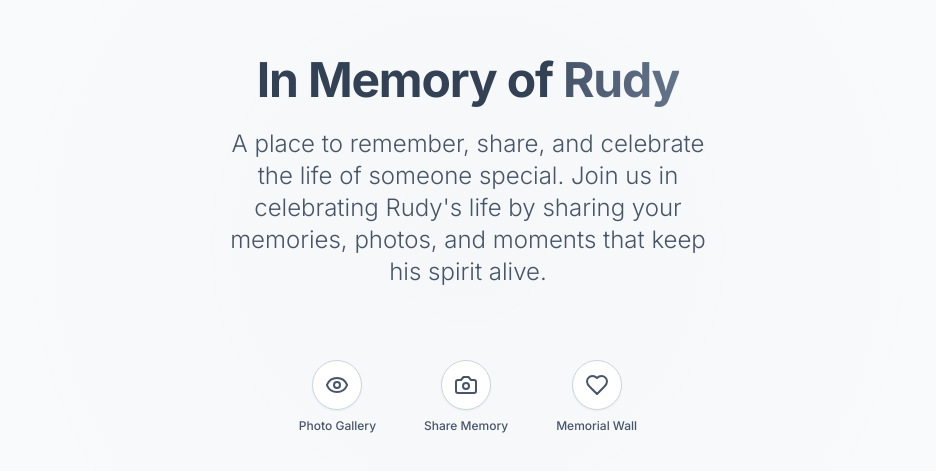
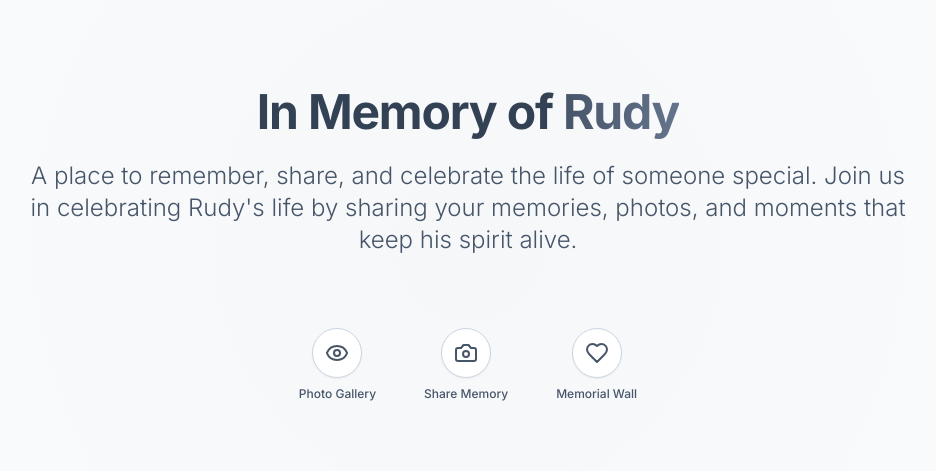
Before and after one commit to mun1ch/rudy-memorial, a Next.js app: page / in a window 1280 px wide. Shown: the part 155-626 px from the top of the page, without its empty margins (172-1108 px from the left). Built offline with nearby package versions, Linux system fonts and the light colour scheme.

Commit message:
Much much better on mobile

```diff
--- a/app/page.tsx
+++ b/app/page.tsx
@@ -10,19 +10,23 @@ export default function HomePage() {
       <div className="absolute inset-0 bg-[radial-gradient(circle_at_50%_50%,rgba(0,0,0,0.01)_0%,transparent_70%)]"></div>
 
       {/* Main content container with proper margins */}
-      <div className="relative z-10 text-center max-w-lg mx-auto">
+      <div className="relative z-10 text-center">
         {/* Hero Title - Single line, properly sized */}
-        <h1 className="text-3xl sm:text-4xl md:text-5xl font-bold text-foreground mb-6 leading-tight tracking-tight whitespace-nowrap">
+        <div className="max-w-lg mx-auto mb-6">
+          <h1 className="text-3xl sm:text-4xl md:text-5xl font-bold text-foreground leading-tight tracking-tight whitespace-nowrap">
             In Memory of{" "}
             <span className="bg-gradient-to-r from-primary to-secondary bg-clip-text text-transparent">
               Rudy
             </span>
           </h1>
+        </div>
 
-        {/* Hero Description - Better sizing */}
-        <p className="text-lg sm:text-xl md:text-2xl text-muted-foreground mb-12 max-w-2xl mx-auto leading-relaxed font-light">
+        {/* Hero Description - Wider than title */}
+        <div className="max-w-4xl mx-auto mb-12">
+          <p className="text-lg sm:text-xl md:text-2xl text-muted-foreground leading-relaxed font-light">
             A place to remember, share, and celebrate the life of someone special. Join us in celebrating Rudy&apos;s life by sharing your memories, photos, and moments that keep his spirit alive.
           </p>
+        </div>
       </div>
 
       {/* Navigation with proper spacing and borders */}
```
Also changed, not shown: 2 other files (tests, documents, lock files or other folders). Lines whose indentation alone changed are shown as unchanged.
